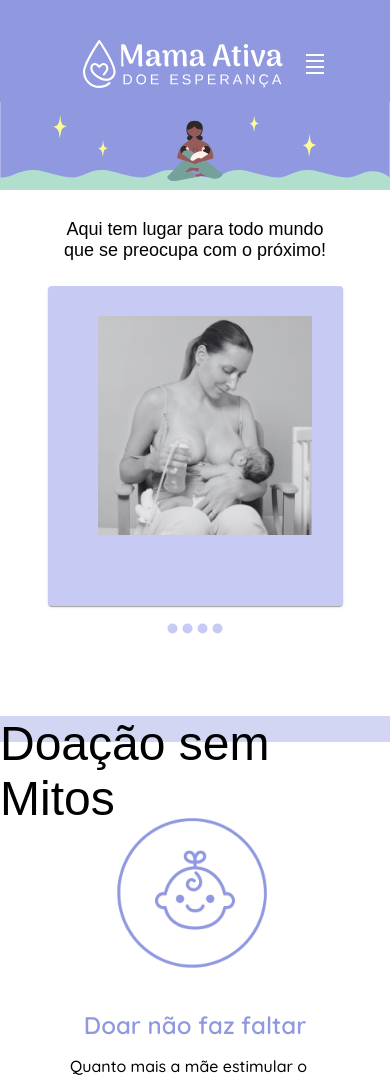
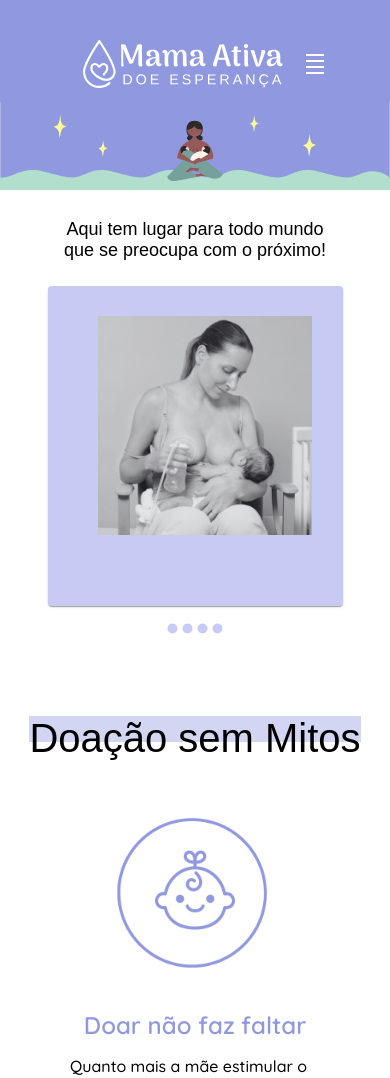
Before and after one commit to hannatty/mama_ativa, a React (Create React App) app: page / in a window 390 px wide. Shown: the top 1078 px of the page. Built offline with nearby package versions, Linux system fonts and the light colour scheme; a web font is replaced by a local one.

Commit message:
responsive

```diff
--- a/src/components/Mitos/styles.css
+++ b/src/components/Mitos/styles.css
@@ -4,6 +4,11 @@
   align-items: center;
   height: 35rem;
   margin-bottom: 7rem;
+  @media screen and (max-width: 768px){
+    height: 100rem;
+
+
+  }
 }
 
 .mitos_container h1{
@@ -15,6 +20,11 @@
   margin-top: 5rem;
   margin-bottom: 3rem;
   font-size: 3rem;
+  @media screen and (max-width: 768px){
+  text-align: center;
+  font-size: 2.5rem;
+
+  }
 }
 
 .mito_cards_container{
@@ -24,6 +34,8 @@
   justify-content: center;
   align-items: center;
   align-content: center;
+
+
 }
 
 .mitos_card{
@@ -34,6 +46,8 @@
   margin-bottom: 3rem;
   margin-left: 15px ;
   margin-right:15px ;
+
+
 }
 
 .mitos_card h2{
--- a/src/style.css
+++ b/src/style.css
@@ -5,6 +5,7 @@ body{
   font-family: 'Quicksand', sans-serif;
   min-height: 100vh;
   height: 100%;
+  overflow: hidden;
 }
 
 .bannerprincipal{
```
